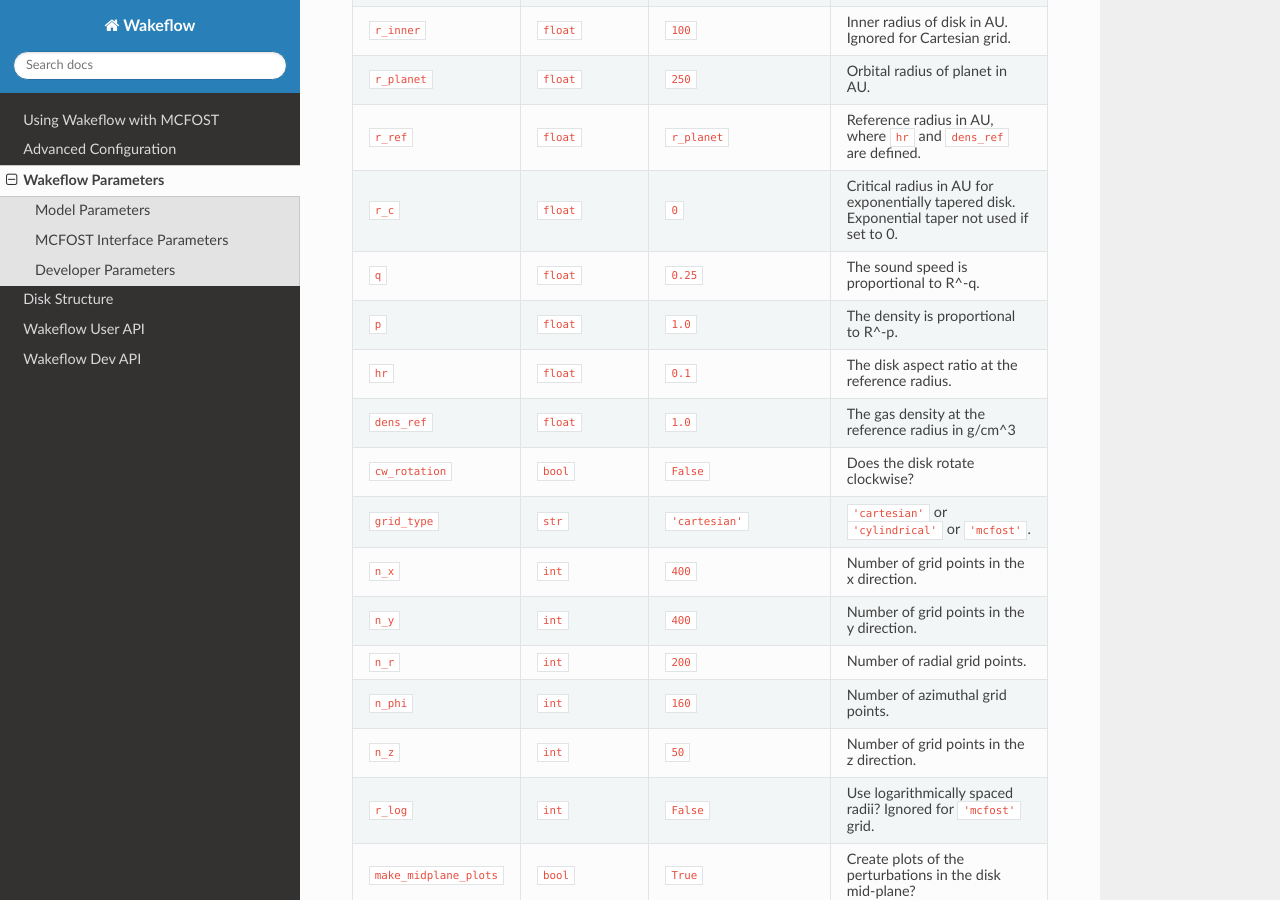
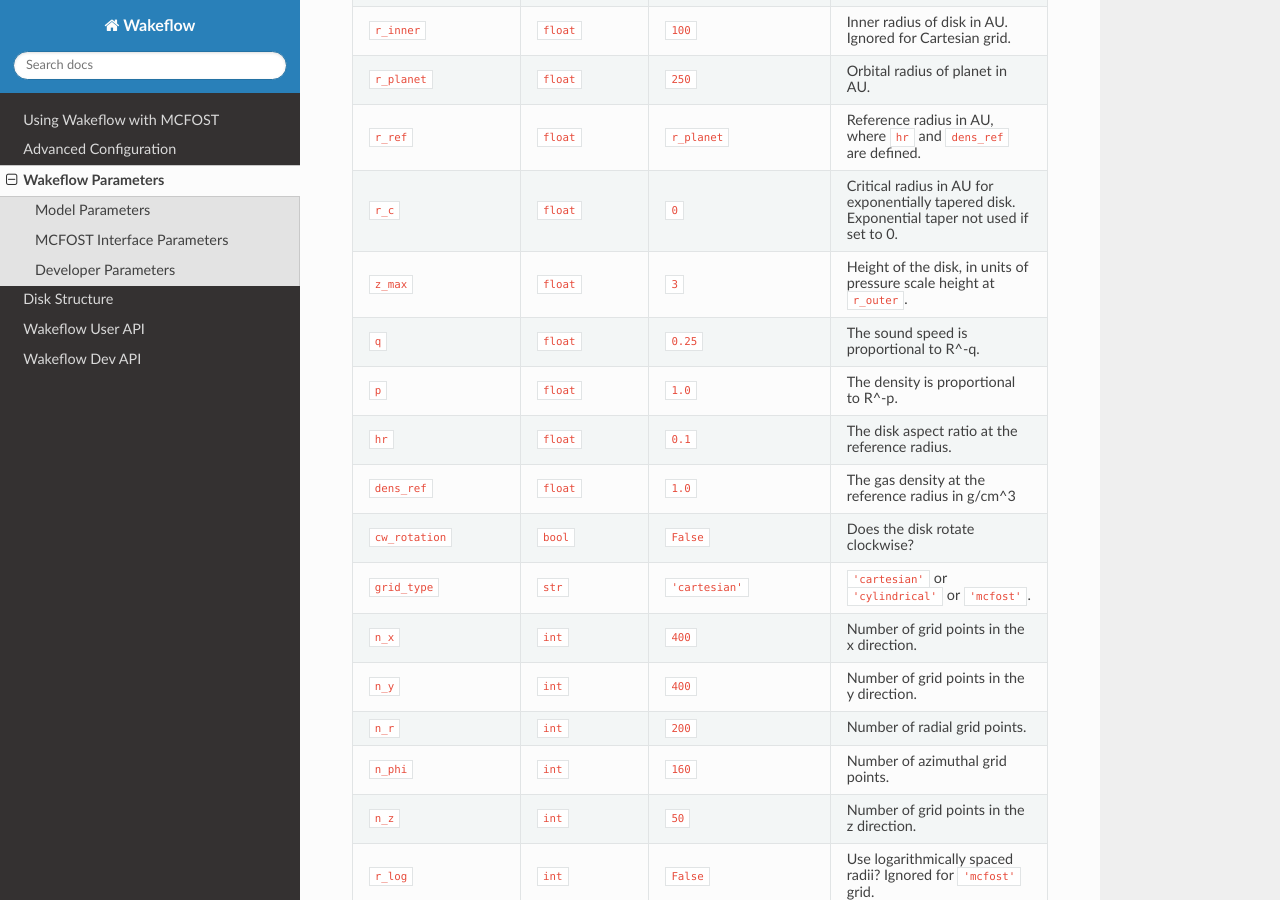
Before and after one commit to TomHilder/wakeflow, a Sphinx documentation site: the page built from docs/wakeflow_parameters.rst, in a window 1280 px wide and 900 px high, scrolled down 490 px. Built offline with Sphinx 7.4.7 and the Read the Docs theme 2.0.0, drawn with Linux system fonts in a browser that asks for light colours; pages that are not in the unit, such as notebooks, are missing from menus.

Commit message:
added z_max to parameters docs

```diff
--- a/docs/wakeflow_parameters.rst
+++ b/docs/wakeflow_parameters.rst
@@ -25,6 +25,8 @@ Model Parameters
 | ``r_ref``               | ``float``                    | ``r_planet``              | Reference radius in AU, where ``hr`` and ``dens_ref`` are defined.                            |
 +-------------------------+------------------------------+---------------------------+-----------------------------------------------------------------------------------------------+
 | ``r_c``                 | ``float``                    | ``0``                     | Critical radius in AU for exponentially tapered disk. Exponential taper not used if set to 0. |
++-------------------------+------------------------------+---------------------------+-----------------------------------------------------------------------------------------------+
+| ``z_max``               | ``float``                    | ``3``                     | Height of the disk, in units of pressure scale height at ``r_outer``.                         |
 +-------------------------+------------------------------+---------------------------+-----------------------------------------------------------------------------------------------+
 | ``q``                   | ``float``                    | ``0.25``                  | The sound speed is proportional to R^-q.                                                      |
 +-------------------------+------------------------------+---------------------------+-----------------------------------------------------------------------------------------------+
```
